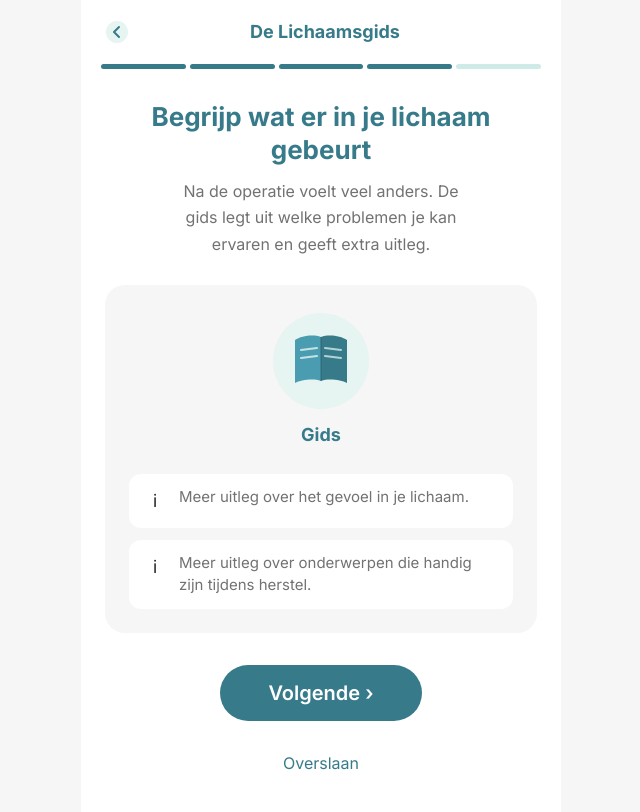
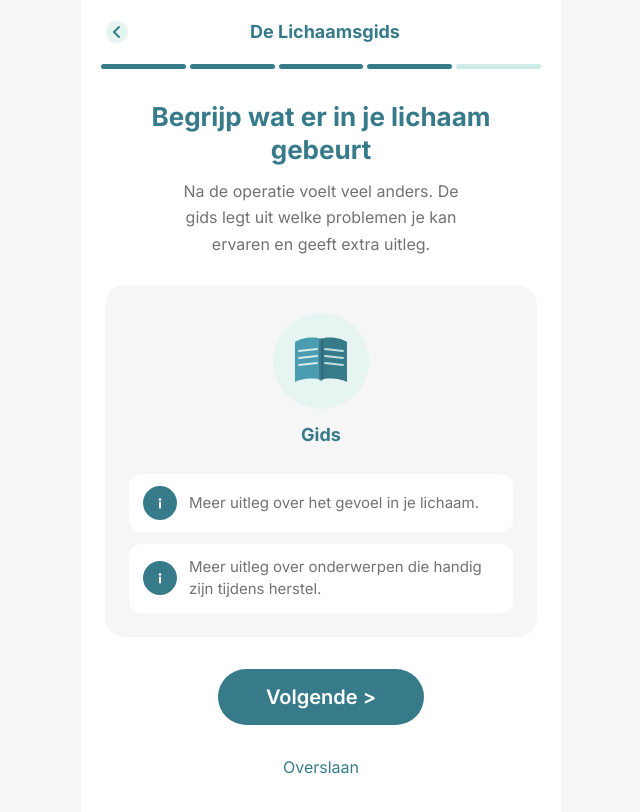
Before and after one commit to plieverse/herstelgids, a React (Vite) app in the folder client/: page /onboarding/gids in a window 1280 px wide. Shown: the top 812 px of the page, without its empty margins (319-959 px from the left). Built offline with nearby package versions, Linux system fonts and the light colour scheme; no server answers.

Commit message:
Update feature screen bullet icons to match Figma
Replace text/emoji bullet icons with proper SVG icons in teal circular backgrounds matching Figma design (plus, eye, info, chat icons).

Co-Authored-By: Claude Sonnet 4.6 <noreply@anthropic.com>

```diff
--- a/client/src/pages/onboarding/OnboardingFeature.jsx
+++ b/client/src/pages/onboarding/OnboardingFeature.jsx
@@ -1,16 +1,21 @@
 import { useNavigate } from 'react-router-dom';
 import OnboardingLayout from './OnboardingLayout';
 
-// SVG icons per feature
+// ── Card icons ──────────────────────────────────────────────
 function DagboekIcon() {
   return (
     <svg width="72" height="72" viewBox="0 0 72 72" fill="none">
-      <rect x="14" y="10" width="36" height="46" rx="4" fill="#4a9db0" />
-      <rect x="18" y="16" width="28" height="3" rx="1.5" fill="#e6f4f2" />
-      <rect x="18" y="23" width="28" height="3" rx="1.5" fill="#e6f4f2" />
-      <rect x="18" y="30" width="20" height="3" rx="1.5" fill="#e6f4f2" />
-      <circle cx="50" cy="50" r="14" fill="#377b8a" />
-      <path d="M44 50l2 2 5-5" stroke="#fff" strokeWidth="2.5" strokeLinecap="round" strokeLinejoin="round" />
+      {/* Notebook body */}
+      <rect x="16" y="10" width="34" height="44" rx="4" fill="#4a9db0" />
+      {/* Page lines */}
+      <rect x="22" y="18" width="22" height="2.5" rx="1.25" fill="#e6f4f2" />
+      <rect x="22" y="24" width="22" height="2.5" rx="1.25" fill="#e6f4f2" />
+      <rect x="22" y="30" width="16" height="2.5" rx="1.25" fill="#e6f4f2" />
+      {/* Pencil in bottom-right */}
+      <rect x="38" y="38" width="6" height="16" rx="2" fill="#377b8a" transform="rotate(-35 44 46)" />
+      {/* Check circle */}
+      <circle cx="50" cy="52" r="12" fill="#377b8a" />
+      <path d="M44 52l3.5 3.5 6-6" stroke="#fff" strokeWidth="2.5" strokeLinecap="round" strokeLinejoin="round" />
     </svg>
   );
 }
@@ -18,13 +23,20 @@ function DagboekIcon() {
 function GidsIcon() {
   return (
     <svg width="72" height="72" viewBox="0 0 72 72" fill="none">
-      <path d="M36 12 C28 9 16 11 10 15 L10 58 C16 55 28 53 36 56 Z" fill="#4a9db0" />
-      <path d="M36 12 C44 9 56 11 62 15 L62 58 C56 55 44 53 36 56 Z" fill="#377b8a" />
-      <line x1="36" y1="12" x2="36" y2="56" stroke="#2a5c6a" strokeWidth="2" opacity="0.4" />
-      <line x1="16" y1="25" x2="32" y2="23" stroke="#e6f4f2" strokeWidth="2" strokeLinecap="round" opacity="0.8" />
-      <line x1="16" y1="33" x2="32" y2="31" stroke="#e6f4f2" strokeWidth="2" strokeLinecap="round" opacity="0.8" />
-      <line x1="40" y1="23" x2="56" y2="25" stroke="#cfebe8" strokeWidth="2" strokeLinecap="round" opacity="0.8" />
-      <line x1="40" y1="31" x2="56" y2="33" stroke="#cfebe8" strokeWidth="2" strokeLinecap="round" opacity="0.8" />
+      {/* Left page */}
+      <path d="M36 14 C28 11 16 13 10 17 L10 57 C16 54 28 52 36 55 Z" fill="#4a9db0" />
+      {/* Right page */}
+      <path d="M36 14 C44 11 56 13 62 17 L62 57 C56 54 44 52 36 55 Z" fill="#377b8a" />
+      {/* Spine */}
+      <rect x="34" y="13" width="4" height="43" rx="2" fill="#2a5c6a" opacity="0.5" />
+      {/* Left page lines */}
+      <line x1="14" y1="26" x2="32" y2="24" stroke="#e6f4f2" strokeWidth="1.8" strokeLinecap="round" opacity="0.9" />
+      <line x1="14" y1="33" x2="32" y2="31" stroke="#e6f4f2" strokeWidth="1.8" strokeLinecap="round" opacity="0.9" />
+      <line x1="14" y1="40" x2="32" y2="38" stroke="#e6f4f2" strokeWidth="1.8" strokeLinecap="round" opacity="0.9" />
+      {/* Right page lines */}
+      <line x1="40" y1="24" x2="58" y2="26" stroke="#cfebe8" strokeWidth="1.8" strokeLinecap="round" opacity="0.9" />
+      <line x1="40" y1="31" x2="58" y2="33" stroke="#cfebe8" strokeWidth="1.8" strokeLinecap="round" opacity="0.9" />
+      <line x1="40" y1="38" x2="58" y2="40" stroke="#cfebe8" strokeWidth="1.8" strokeLinecap="round" opacity="0.9" />
     </svg>
   );
 }
@@ -32,14 +44,81 @@ function GidsIcon() {
 function BerichtenIcon() {
   return (
     <svg width="72" height="72" viewBox="0 0 72 72" fill="none">
-      <rect x="10" y="14" width="52" height="38" rx="10" fill="#377b8a" />
-      <path d="M22 52 L16 62 L36 54" fill="#377b8a" />
-      <rect x="20" y="26" width="32" height="3" rx="1.5" fill="#e6f4f2" />
-      <rect x="20" y="34" width="24" height="3" rx="1.5" fill="#e6f4f2" />
+      {/* Speech bubble */}
+      <rect x="10" y="13" width="52" height="36" rx="10" fill="#377b8a" />
+      {/* Tail */}
+      <path d="M20 49 L14 62 L34 52" fill="#377b8a" />
+      {/* Lines */}
+      <rect x="20" y="24" width="32" height="3" rx="1.5" fill="#e6f4f2" />
+      <rect x="20" y="32" width="24" height="3" rx="1.5" fill="#e6f4f2" />
     </svg>
   );
 }
 
+// ── Bullet icons ─────────────────────────────────────────────
+function BulletIconCircle({ children, bg = '#377b8a' }) {
+  return (
+    <div style={{
+      width: 34,
+      height: 34,
+      borderRadius: '50%',
+      background: bg,
+      display: 'flex',
+      alignItems: 'center',
+      justifyContent: 'center',
+      flexShrink: 0,
+    }}>
+      {children}
+    </div>
+  );
+}
+
+function IconPlus() {
+  return (
+    <BulletIconCircle bg="#4a9db0">
+      <svg width="18" height="18" viewBox="0 0 18 18" fill="none">
+        <path d="M9 4v10M4 9h10" stroke="#fff" strokeWidth="2.2" strokeLinecap="round" />
+      </svg>
+    </BulletIconCircle>
+  );
+}
+
+function IconEye() {
+  return (
+    <BulletIconCircle bg="#4a9db0">
+      <svg width="18" height="18" viewBox="0 0 18 18" fill="none">
+        <path d="M2 9C3.5 5.5 7 3.5 9 3.5C11 3.5 14.5 5.5 16 9C14.5 12.5 11 14.5 9 14.5C7 14.5 3.5 12.5 2 9Z" stroke="#fff" strokeWidth="1.8" />
+        <circle cx="9" cy="9" r="2.2" fill="#fff" />
+      </svg>
+    </BulletIconCircle>
+  );
+}
+
+function IconInfo() {
+  return (
+    <BulletIconCircle bg="#377b8a">
+      <svg width="18" height="18" viewBox="0 0 18 18" fill="none">
+        <circle cx="9" cy="5.5" r="1.3" fill="#fff" />
+        <path d="M9 8.5v5" stroke="#fff" strokeWidth="2" strokeLinecap="round" />
+      </svg>
+    </BulletIconCircle>
+  );
+}
+
+function IconChat() {
+  return (
+    <BulletIconCircle bg="#377b8a">
+      <svg width="18" height="18" viewBox="0 0 18 18" fill="none">
+        <rect x="2" y="2.5" width="14" height="10" rx="3" fill="#fff" opacity="0.9" />
+        <path d="M5 12.5l-1.5 3 5-2.5" fill="#fff" opacity="0.9" />
+        <rect x="4.5" y="6" width="9" height="1.5" rx="0.75" fill="#377b8a" />
+        <rect x="4.5" y="9" width="6" height="1.5" rx="0.75" fill="#377b8a" />
+      </svg>
+    </BulletIconCircle>
+  );
+}
+
+// ── Feature config ────────────────────────────────────────────
 const FEATURES = {
   dagboek: {
     step: 3,
@@ -48,8 +127,8 @@ const FEATURES = {
     icon: <DagboekIcon />,
     iconLabel: 'Dagboek',
     bullets: [
-      { icon: '+', text: 'Vul dagelijks in hoe je je voelt' },
-      { icon: '👁', text: 'Zorgverleners bekijken je ingevuld dagboeken.' },
+      { iconEl: <IconPlus />, text: 'Vul dagelijks in hoe je je voelt' },
+      { iconEl: <IconEye />, text: 'Zorgverleners bekijken je ingevuld dagboeken.' },
     ],
     next: '/onboarding/gids',
     nextLabel: 'Volgende',
@@ -62,8 +141,8 @@ const FEATURES = {
     icon: <GidsIcon />,
     iconLabel: 'Gids',
     bullets: [
-      { icon: 'ℹ', text: 'Meer uitleg over het gevoel in je lichaam.' },
-      { icon: 'ℹ', text: 'Meer uitleg over onderwerpen die handig zijn tijdens herstel.' },
+      { iconEl: <IconInfo />, text: 'Meer uitleg over het gevoel in je lichaam.' },
+      { iconEl: <IconInfo />, text: 'Meer uitleg over onderwerpen die handig zijn tijdens herstel.' },
     ],
     next: '/onboarding/berichten',
     nextLabel: 'Volgende',
@@ -76,8 +155,8 @@ const FEATURES = {
     icon: <BerichtenIcon />,
     iconLabel: 'Berichten',
     bullets: [
-      { icon: '💬', text: 'Staat je vraag niet in de Gids? Stuur zorgverleners een bericht!' },
-      { icon: '💬', text: 'Zorgverleners kunnen ook berichten naar jou sturen.' },
+      { iconEl: <IconChat />, text: 'Staat je vraag niet in de Gids? Stuur zorgverleners een bericht!' },
+      { iconEl: <IconChat />, text: 'Zorgverleners kunnen ook berichten naar jou sturen.' },
     ],
     next: '/registreren',
     nextLabel: 'Klaar',
@@ -119,7 +198,7 @@ export default function OnboardingFeature({ feature }) {
             <div style={styles.bullets}>
               {config.bullets.map((b, i) => (
                 <div key={i} style={styles.bulletRow}>
-                  <span style={styles.bulletIcon}>{b.icon}</span>
+                  {b.iconEl}
                   <span style={styles.bulletText}>{b.text}</span>
                 </div>
               ))}
@@ -130,7 +209,7 @@ export default function OnboardingFeature({ feature }) {
         <div style={styles.actions}>
           <button style={styles.button} onClick={handleNext}>
             {config.nextLabel}
-            {config.nextCheck ? ' ✓' : ' ›'}
+            {config.nextCheck ? ' ✓' : ' >'}
           </button>
           {config.hasSkip && (
             <button style={styles.linkBtn} onClick={handleSkip}>
@@ -207,17 +286,11 @@ const styles = {
   },
   bulletRow: {
     display: 'flex',
-    alignItems: 'flex-start',
+    alignItems: 'center',
     gap: '12px',
     background: '#ffffff',
     borderRadius: '12px',
     padding: '12px 14px',
-  },
-  bulletIcon: {
-    fontSize: '18px',
-    minWidth: '24px',
-    textAlign: 'center',
-    marginTop: '1px',
   },
   bulletText: {
     fontSize: '15px',
```
